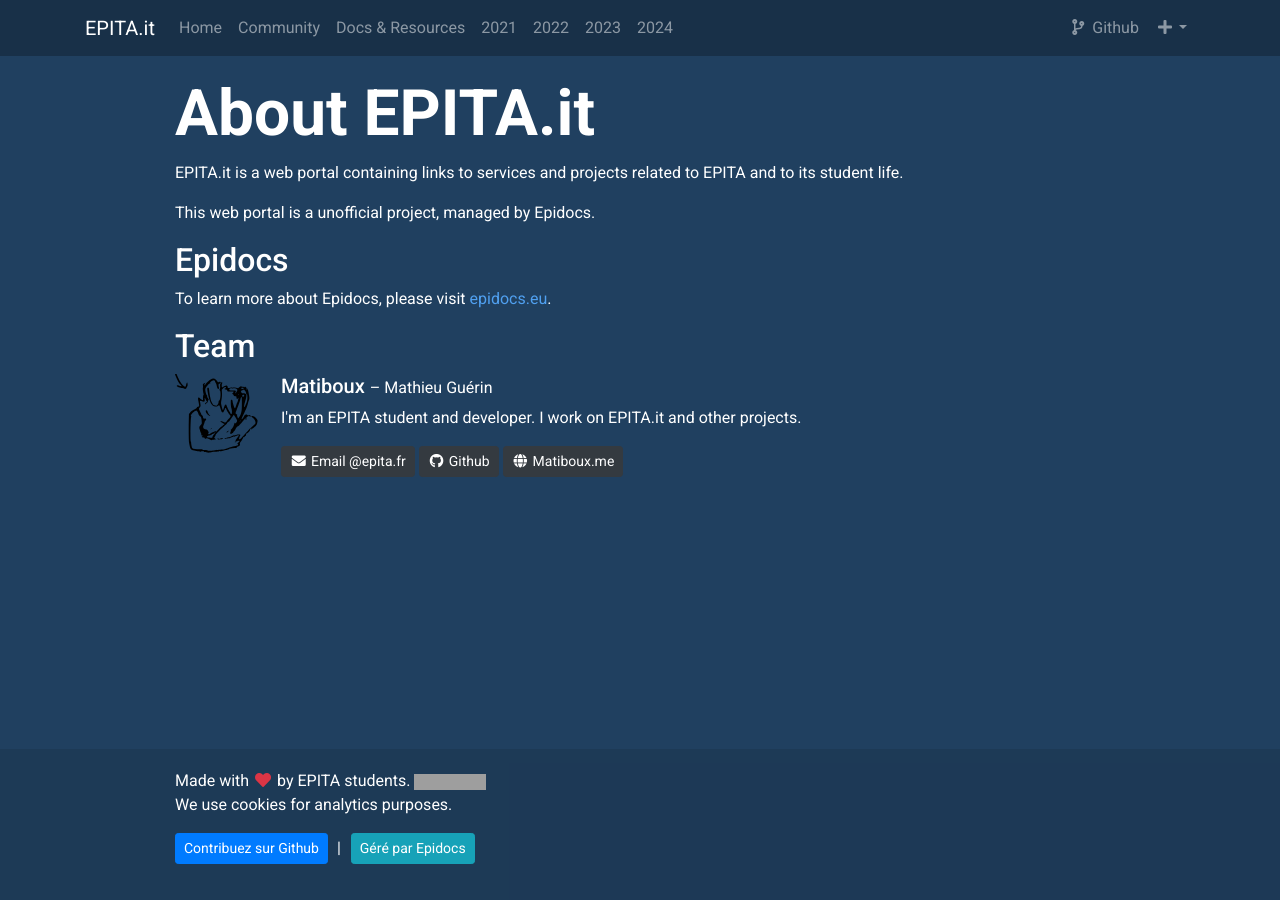
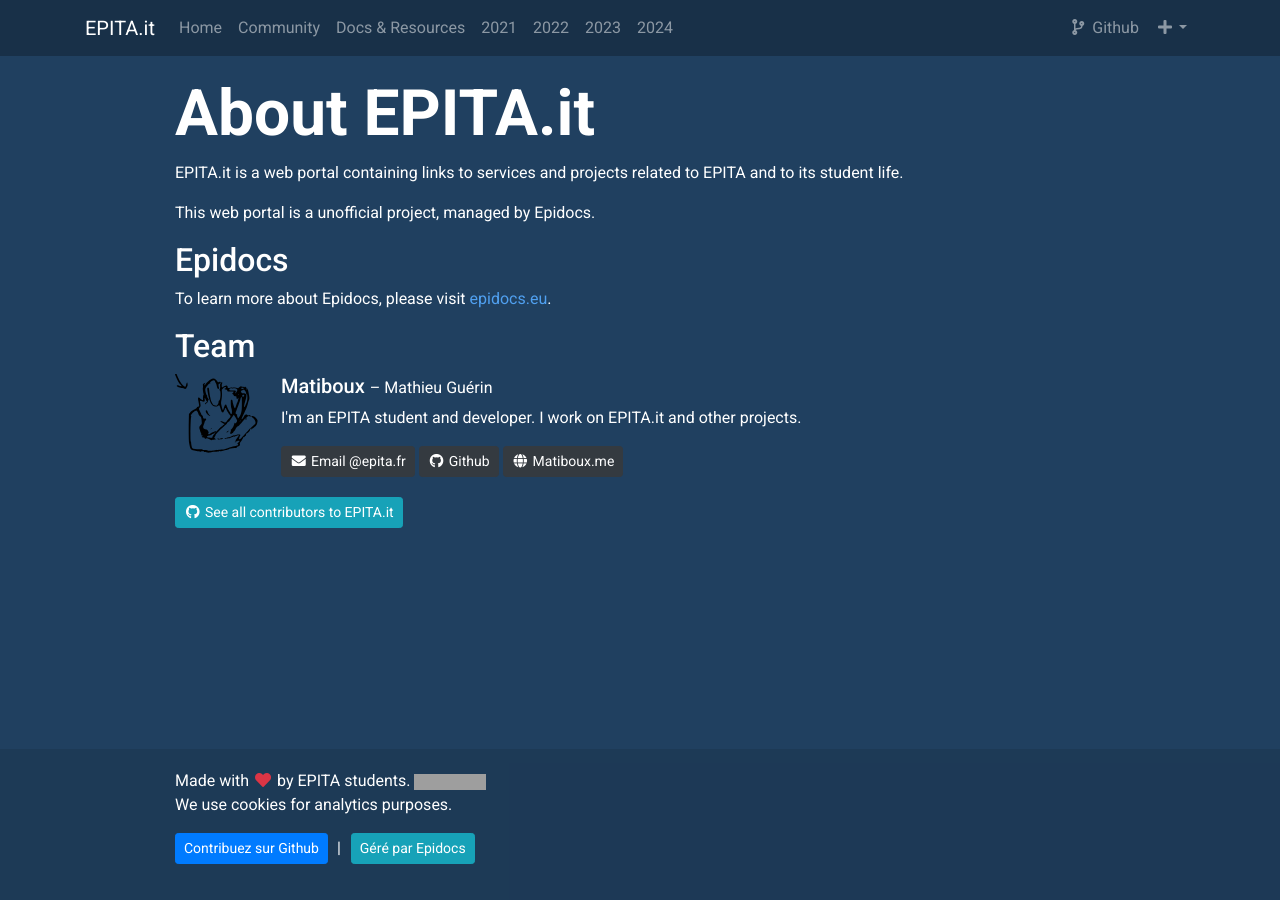
Before and after one commit to Epidocs/epita.it, a Jekyll site: the page built from about.html, in a window 1280 px wide. Built offline with Jekyll 4.4.1, drawn with Linux system fonts in a browser that asks for light colours; nearby versions of some CDN libraries; grey boxes are pictures that could not be loaded.

Commit message:
Added button to see all contributors in about.html

```diff
--- a/about.html
+++ b/about.html
@@ -24,3 +24,4 @@
 		</p>
 	</div>
 </div>
+<a href="{{ site.github.repository_url }}/graphs/contributors" class="btn btn-info btn-sm"><i class="fab fa-github fa-fw"></i> See all contributors to EPITA.it</a>
```
